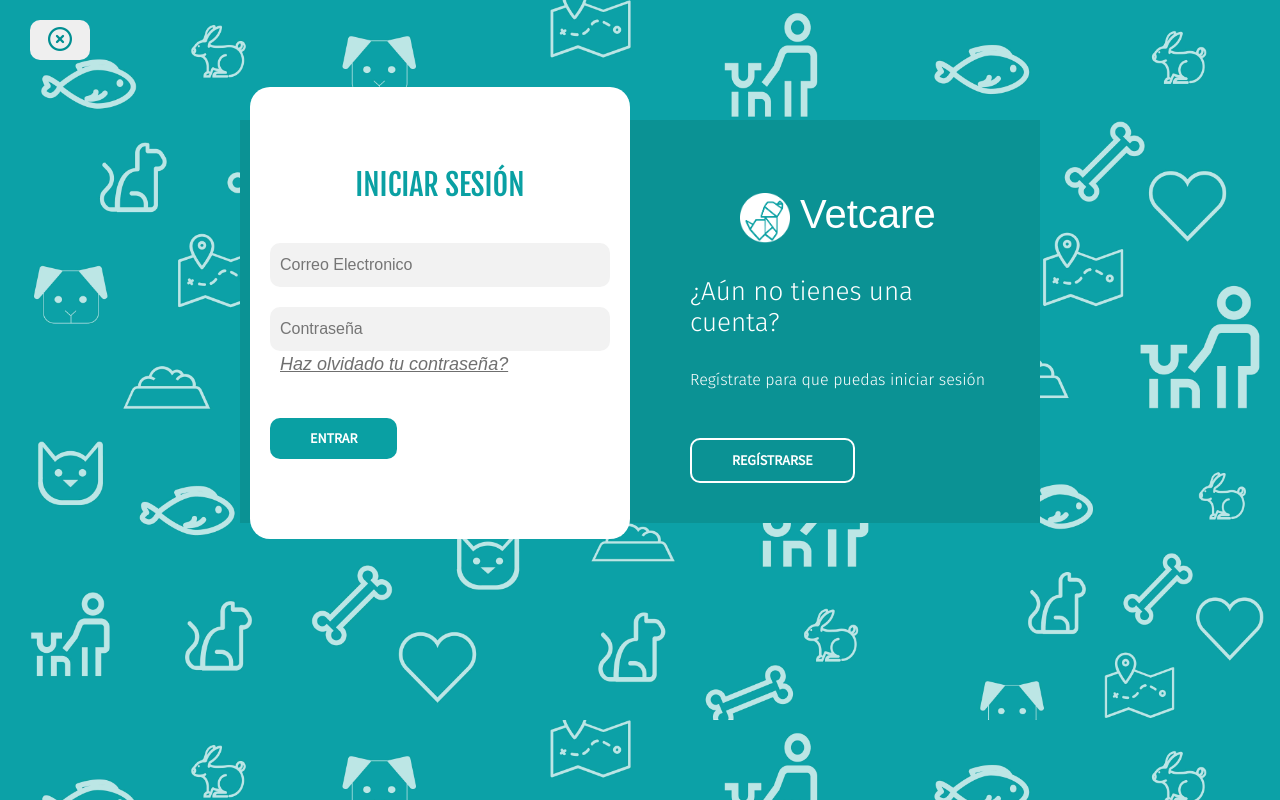
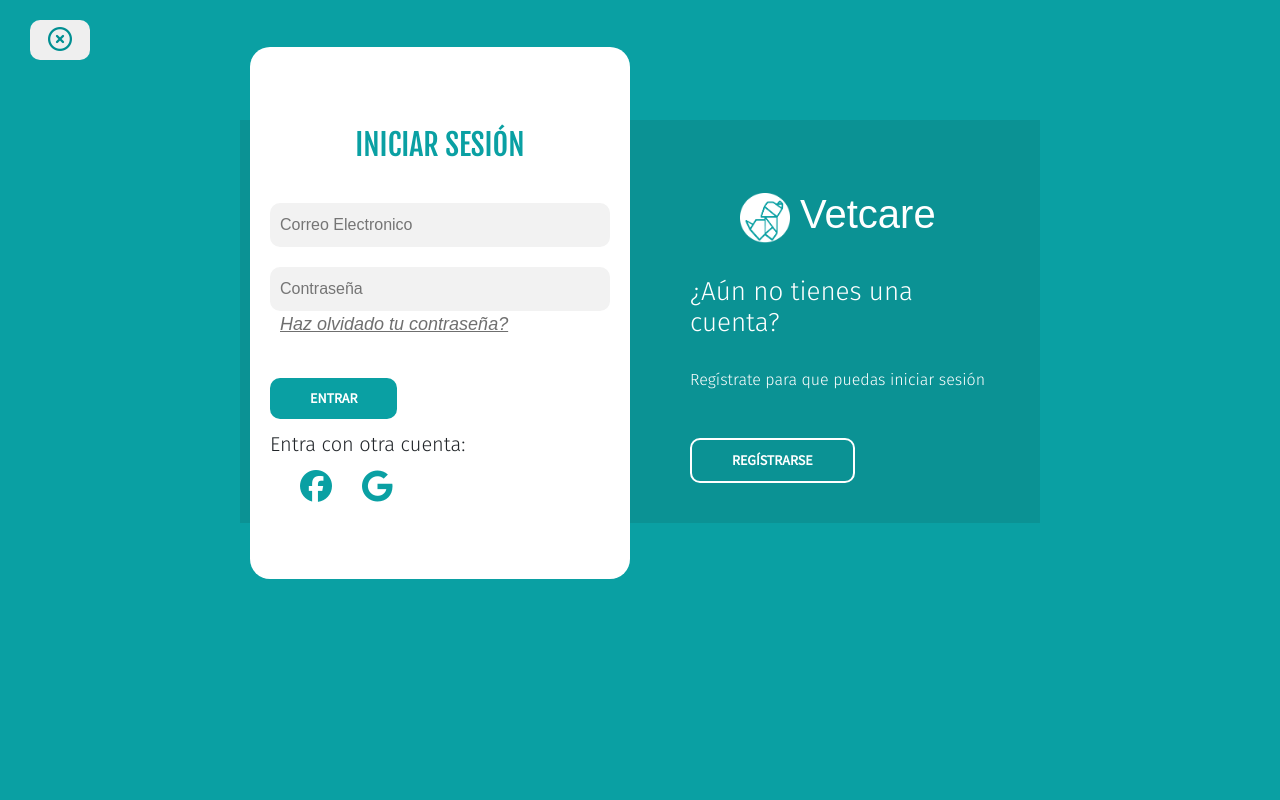
Before and after one commit to LorenaPulgar/VetCare, a Vue app: page /#/login in a window 1280 px wide. Shown: the top 800 px of the page. Built offline with nearby package versions, Linux system fonts and the light colour scheme; no server answers.

Commit message:
Cambios pantalla principal

```diff
--- a/public/resource/css/custompantallap.css
+++ b/public/resource/css/custompantallap.css
@@ -16,6 +16,7 @@ html{
 #map{
     padding: 25px auto auto;
     grid-area: map;
+    height: 410px;
 }
 .box{
     border-radius: 0 30px 30px 0;
@@ -52,7 +53,7 @@ html{
     grid-area: clinicas;
 }
 
-.cli1, .cli2{
+.cli1, .cli2, .cli3{
     background-color: #48BBBD;
 }
 
@@ -76,6 +77,12 @@ html{
         1fr 1fr;
 
     align-items: start;
+}
+h2{
+    color: #00a0a3;
+    font-family: 'Source Sans Pro', sans-serif;
+    text-transform: uppercase;
+    font-size: 20px;
 }
 
 /* Scroll personalizado para la seccion de busqueda*/
@@ -253,7 +260,7 @@ h4{
 /* Footer */
 
 footer{
-    height: 100px;
+    height: 150px;
     background-color: #00a0a3;
 }
 
--- a/src/assets/css/login_Regisro.css
+++ b/src/assets/css/login_Regisro.css
@@ -1,7 +1,5 @@
 .fondopagina {
-    background-image: url('../img/fondo.jpg');
-    background-repeat: repeat;
-    background-size: 100%;
+    background-color: #0AA0A3;
 }
 
 *{
@@ -189,9 +187,6 @@
     outline: none;
 }
 
-
-
-
 .formulario__login{
     opacity: 1;
     display: block;
@@ -199,6 +194,15 @@
 .formulario__register{
     display: none;
 }
+.redessociales i{
+    padding-left: 30px;
+}
+.redessociales p{
+    margin-top: 10px;
+    font-family: 'Fira Sans', sans-serif;
+    font-size: 20px;
+}
+
 
 
 
--- a/src/components/LoginComponent.vue
+++ b/src/components/LoginComponent.vue
@@ -37,6 +37,11 @@ const datos = almacen()
                     <input v-model="datos.password" type="password" required="true" placeholder="Contraseña">
                     <a href=""> Haz olvidado tu contraseña?</a>
                     <button>Entrar</button>
+                    <div class="redessociales">
+                        <p> Entra con otra cuenta:</p>
+                        <i class="fa-brands fa-facebook fa-2xl" style="color: #0aa0a3;"></i>
+                        <i class="fa-brands fa-google fa-2xl" style="color: #0aa0a3;"></i>
+                    </div>
                 </form>
 
                 <!--Register-->
--- a/src/components/Menu.vue
+++ b/src/components/Menu.vue
@@ -7,7 +7,7 @@
     <div>
         <nav class="menu">
             <ul>
-                <li><a @click="GotoHome">Inicio</a></li>
+                <li><a @click="GotoHome" style="color: white;">Inicio</a></li>
                 <li><a href="https://laika.com.co/" target="_blank">Tienda Virtual</a></li>
                 <li v-if="!datos.isLoggedIn" @click="GoToLogIn" class="right"><a>Ingresar</a></li>
                 <li v-if="datos.isLoggedIn" @click="datos.signout" class="right"><a>Cerrar Sesión</a></li>
--- a/src/components/SeccionClinicas.vue
+++ b/src/components/SeccionClinicas.vue
@@ -4,12 +4,13 @@
     <section id="inicio">
       <div class="seccionclinicas">
         <div id="map">
-          <div class="map" style="width: 100px; height: 400px;"></div>
+          <div class="map"></div>
         </div>
         <div class="buscarclinicas">
           <input id="autocomplete-input" type="text" placeholder="Conoce las clinicas cerca de tu zona">
         </div>
         <div class="clinicas">
+          <h2> Clinicas En Santa Marta</h2>
           <div class="cli1">
             <h3 class="nombreclinicas"> Clinica Veterinaria Santa Marta</h3>
             <p class="textclin"> 4.0  |     Veterinario</p>
@@ -19,10 +20,17 @@
           </div>
           <br/>
           <div class="cli2">
-            <h3 class="nombreclinicas"> Clinica Veterinaria Santa Marta</h3>
-            <p class="textclin"> 4.0  |     Veterinario</p>
+            <h3 class="nombreclinicas"> Consultorio veterinario Vetguro</h3>
+            <p class="textclin"> 4.9  |     Veterinario</p>
+            <p class="textclin">Más de 5 años de actividad</p>
+            <p class="textclin">Manzana 29 casa 1-...</p>
+            <p class="textclin">Abierto las 24 hora</p>
+          </div>
+          <div class="cli3">
+            <h3 class="nombreclinicas"> San Francisco Hospital Veterinario</h3>
+            <p class="textclin"> 4.1  |     Veterinario</p>
             <p class="textclin">Más de 7 años de actividad</p>
-            <p class="textclin">Avenida del Ferrocarril Calle 2...</p>
+            <p class="textclin">Manzana P casa 302-...</p>
             <p class="textclin">Abierto las 24 hora</p>
           </div>
         </div>
```
